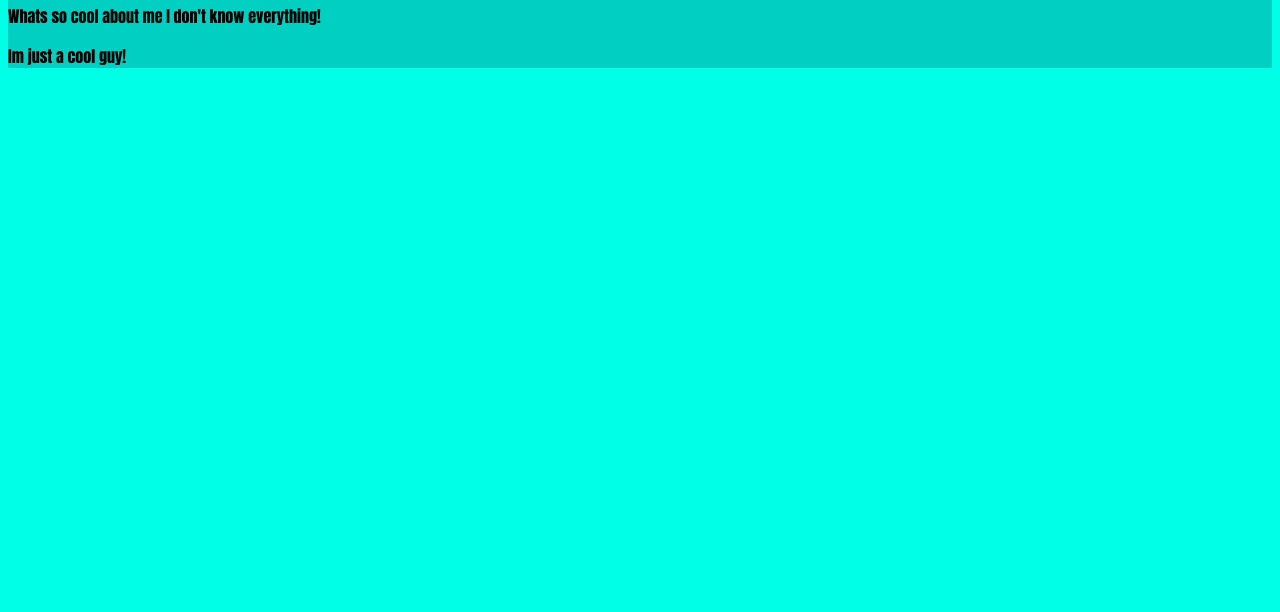
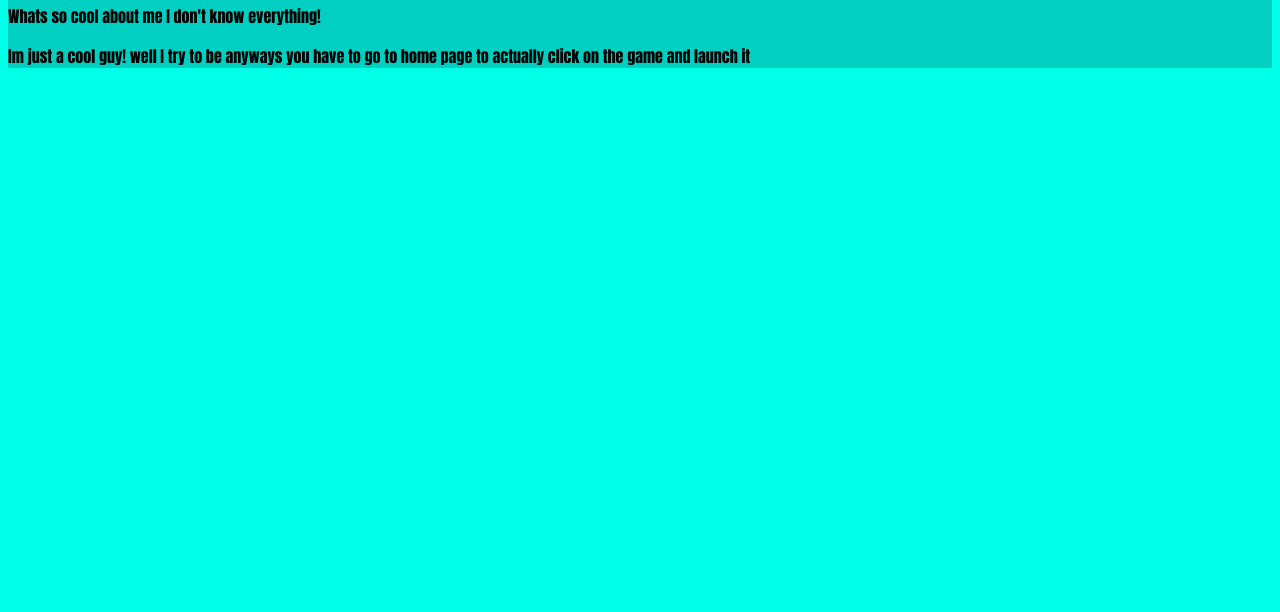
Before and after one commit to 29rsantanadelarosa-ops/29rsantanadelarosa-ops.github.io, a plain HTML site: page about.html in a window 1280 px wide. Shown: the part 188-800 px from the top of the page. Drawn offline with Linux system fonts and the light colour scheme.

Commit message:
Testing5

```diff
--- a/about.html
+++ b/about.html
@@ -38,7 +38,7 @@
         <header>
             <h2>I am Me!</h2>
             <p>Whats so cool about me I don't know everything!</p>
-            <p>Im just a cool guy!</p>
+            <p>Im just a cool guy! well I try to be anyways you have to go to home page to actually click on the game and launch it</p>
 
         </header>
     </article>
```
